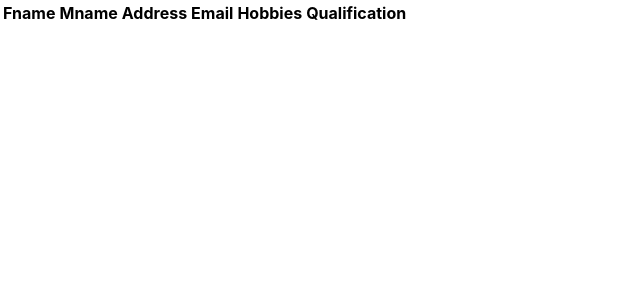
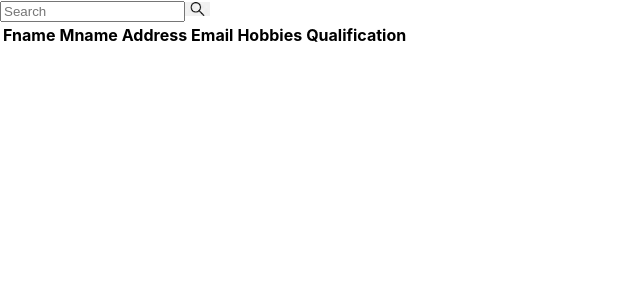
Before and after one commit to muzammilHussain01/Demofirst-, a React (Create React App) app: page /students in a window 1280 px wide. Shown: the top 300 px of the page, without its empty margins (0-640 px from the left). Built offline with nearby package versions, Linux system fonts and the light colour scheme.

Commit message:
Task Completed

```diff
--- a/src/Component/StudentDetail.jsx
+++ b/src/Component/StudentDetail.jsx
@@ -1,13 +1,36 @@
-import React, { useContext } from "react";
+import React, { useContext, useEffect, useState } from "react";
 import { Students } from "./StudentDataPage";
 import StudentsPage from "./StudentsPage";
+import searchIcon from "../WebPage/logo/searchIcon.png";
 //ye chileren hai StudentDataPage page ka
 const StudentDetail = () => {
+  const [searchKeyword, setSearchKeyword] = useState("");
+  // const [studentsName, setStudentsName] = useState([]);
+
   const studentsInfo = useContext(Students); // Students.Provider ki valuse ka data yaha mil raha hai array ki form me
-  console.log(studentsInfo);
+  const responsiveData = studentsInfo.filter((stu) => {
+    return stu.fname.toLowerCase().includes(searchKeyword.toLowerCase()); // yaha par studentsInfo se data filter karke stu par one by one le rahe hai. uske baad fname ko le rahe hai. uske baad includes ka use kar ke searchKeyword ko fname se match kar rahe hai. agar match ho raha hai to return kar de rahe hai.
+  });
 
   return (
     <>
+      <form>
+        <input
+          type="search"
+          value={searchKeyword}
+          placeholder="Search"
+          onChange={(event) => {
+            let x = event.target.value;
+            setSearchKeyword(x);
+          }}
+        />
+        <input
+          type="image"
+          src={searchIcon}
+          style={{ width: "25px" }}
+          alt="search-logo"
+        />
+      </form>
       <table>
         <thead>
           <tr>
@@ -20,8 +43,10 @@ const StudentDetail = () => {
           </tr>
         </thead>
         {/*studentsInfo ko map kar ke array ko iterate kiya har index par*/}
-        {studentsInfo.map((a) => {
+
+        {responsiveData.map((a) => {
           // a me har index ka data one-by-one aaya
+
           return (
             <>
               <StudentsPage
```
